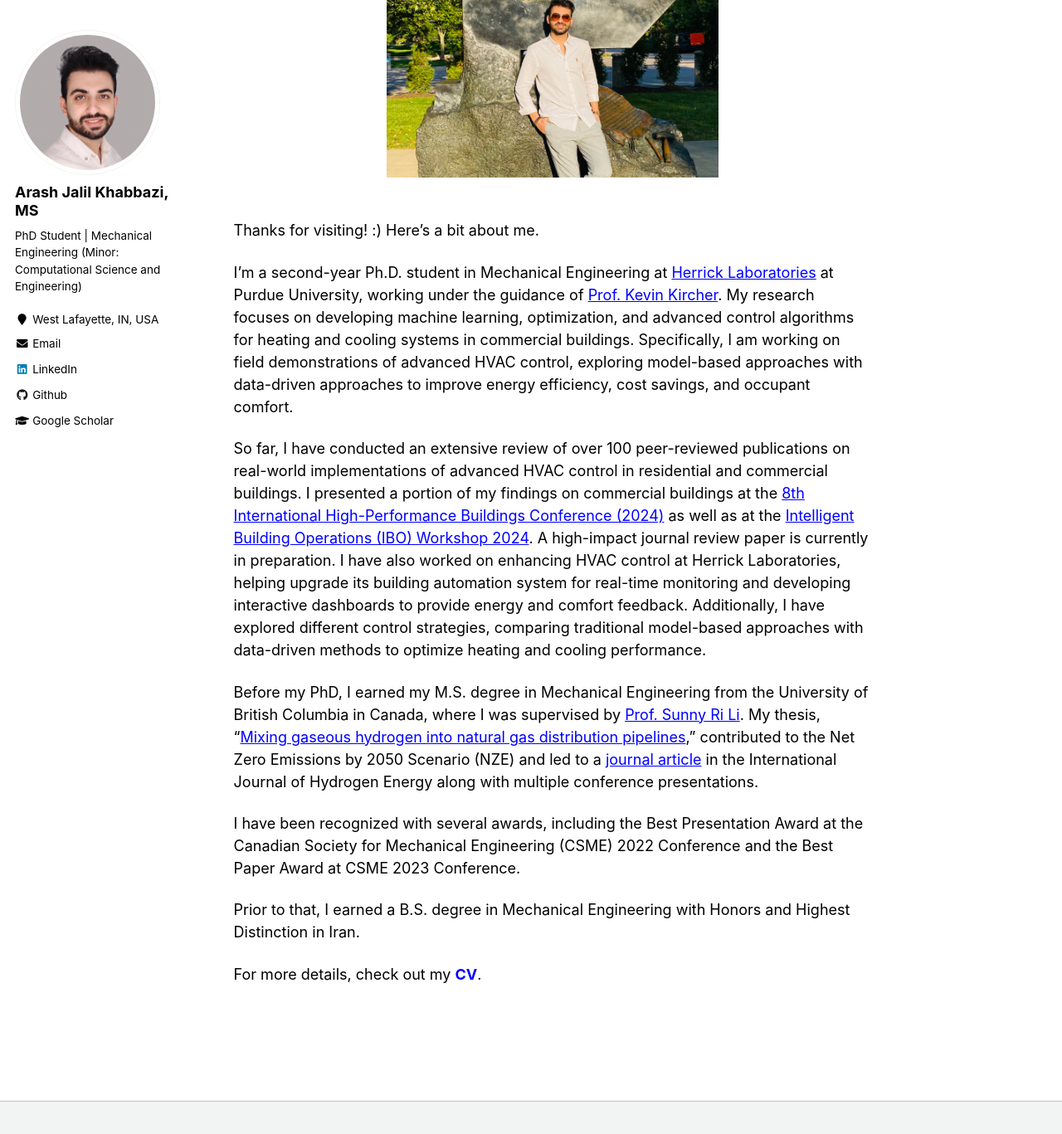
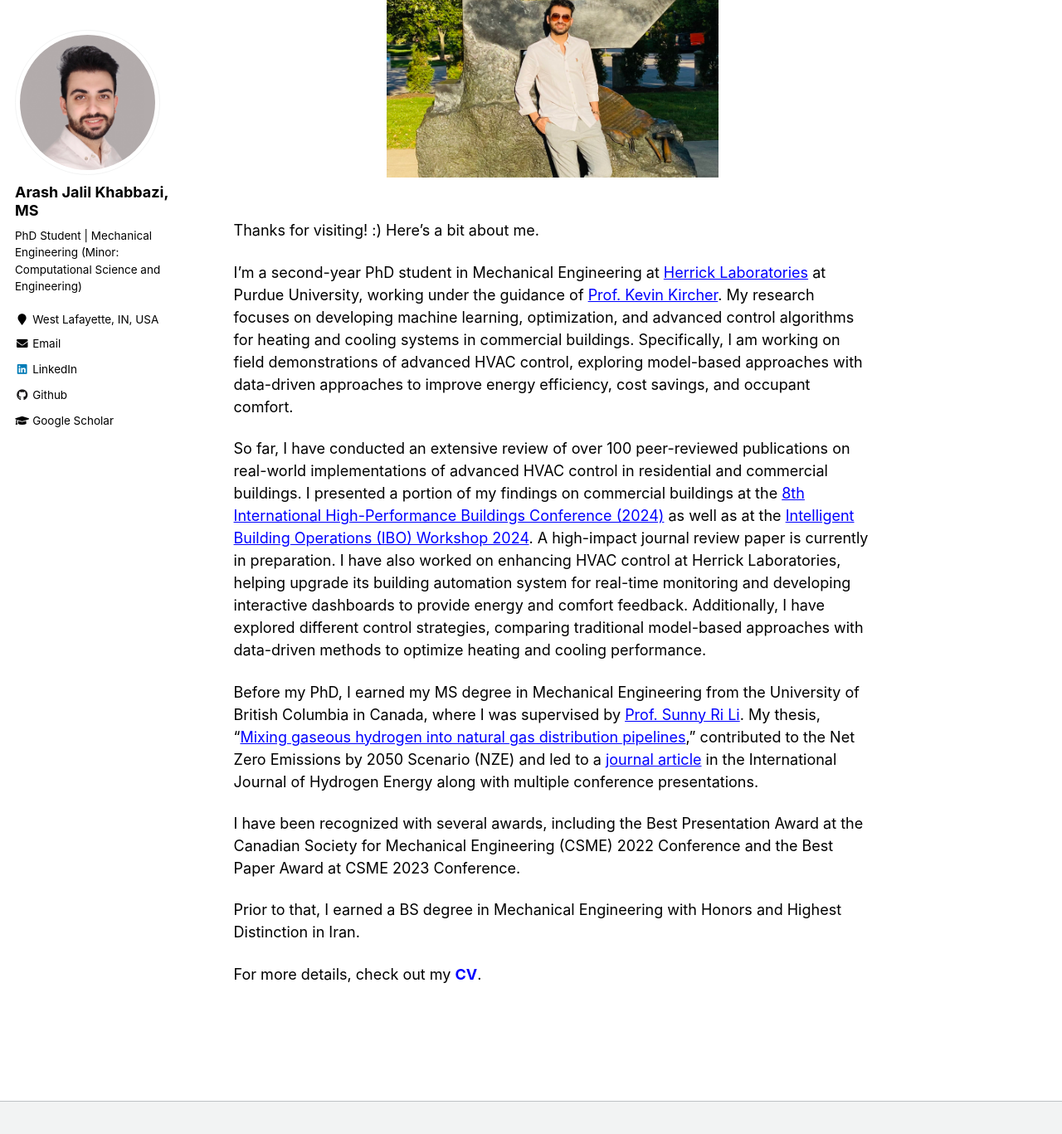
Before and after one commit to arashjkh/arashjkh.github.io, a Jekyll site: the page built from _pages/about.md, in a window 1280 px wide and 1400 px high, scrolled down 304 px. Shown: the top 1367 px of the window at 83% size. Built offline with Jekyll 4.4.1, drawn with Linux system fonts in a browser that asks for light colours.

Commit message:
Update about.md

```diff
--- a/_pages/about.md
+++ b/_pages/about.md
@@ -22,14 +22,14 @@ redirect_from:
 
 Thanks for visiting! :) Here’s a bit about me.
 
-I’m a second-year Ph.D. student in Mechanical Engineering at <a href="https://engineering.purdue.edu/Herrick" target="_blank" style="color: blue; text-decoration: underline;">Herrick Laboratories</a> at Purdue University, working under the guidance of <a href="https://kevinjkircher.com/" target="_blank" style="color: blue; text-decoration: underline;">Prof. Kevin Kircher</a>. My research focuses on developing machine learning, optimization, and advanced control algorithms for heating and cooling systems in commercial buildings. Specifically, I am working on field demonstrations of advanced HVAC control, exploring model-based approaches with data-driven approaches to improve energy efficiency, cost savings, and occupant comfort.
+I’m a second-year PhD student in Mechanical Engineering at <a href="https://engineering.purdue.edu/Herrick" target="_blank" style="color: blue; text-decoration: underline;">Herrick Laboratories</a> at Purdue University, working under the guidance of <a href="https://kevinjkircher.com/" target="_blank" style="color: blue; text-decoration: underline;">Prof. Kevin Kircher</a>. My research focuses on developing machine learning, optimization, and advanced control algorithms for heating and cooling systems in commercial buildings. Specifically, I am working on field demonstrations of advanced HVAC control, exploring model-based approaches with data-driven approaches to improve energy efficiency, cost savings, and occupant comfort.
 
 So far, I have conducted an extensive review of over 100 peer-reviewed publications on real-world implementations of advanced HVAC control in residential and commercial buildings. I presented a portion of my findings on commercial buildings at the <a href="https://docs.lib.purdue.edu/ihpbc/473/" target="_blank" style="color: blue; text-decoration: underline;">8th International High-Performance Buildings Conference (2024)</a> as well as at the <a href="https://www.youtube.com/watch?v=NJ3izRJVNK0&list=PLcZDMdEnS08kcgUMfKHNHn507XDJG0LGC" target="_blank" style="color: blue; text-decoration: underline;">Intelligent Building Operations (IBO) Workshop 2024</a>. A high-impact journal review paper is currently in preparation. I have also worked on enhancing HVAC control at Herrick Laboratories, helping upgrade its building automation system for real-time monitoring and developing interactive dashboards to provide energy and comfort feedback. Additionally, I have explored different control strategies, comparing traditional model-based approaches with data-driven methods to optimize heating and cooling performance.
 
-Before my PhD, I earned my M.S. degree in Mechanical Engineering from the University of British Columbia in Canada, where I was supervised by <a href="https://scholar.google.com/citations?user=mgUDmT8AAAAJ&hl=en" target="_blank" style="color: blue; text-decoration: underline;">Prof. Sunny Ri Li</a>. My thesis, "<a href="https://open.library.ubc.ca/soa/cIRcle/collections/ubctheses/24/items/1.0437514" target="_blank" style="color: blue; text-decoration: underline;">Mixing gaseous hydrogen into natural gas distribution pipelines</a>," contributed to the Net Zero Emissions by 2050 Scenario (NZE) and led to a <a href="https://doi.org/10.1016/j.ijhydene.2023.11.038" target="_blank" style="color: blue; text-decoration: underline;">journal article</a> in the International Journal of Hydrogen Energy along with multiple conference presentations.
+Before my PhD, I earned my MS degree in Mechanical Engineering from the University of British Columbia in Canada, where I was supervised by <a href="https://scholar.google.com/citations?user=mgUDmT8AAAAJ&hl=en" target="_blank" style="color: blue; text-decoration: underline;">Prof. Sunny Ri Li</a>. My thesis, "<a href="https://open.library.ubc.ca/soa/cIRcle/collections/ubctheses/24/items/1.0437514" target="_blank" style="color: blue; text-decoration: underline;">Mixing gaseous hydrogen into natural gas distribution pipelines</a>," contributed to the Net Zero Emissions by 2050 Scenario (NZE) and led to a <a href="https://doi.org/10.1016/j.ijhydene.2023.11.038" target="_blank" style="color: blue; text-decoration: underline;">journal article</a> in the International Journal of Hydrogen Energy along with multiple conference presentations.
 
 I have been recognized with several awards, including the Best Presentation Award at the Canadian Society for Mechanical Engineering (CSME) 2022 Conference and the Best Paper Award at CSME 2023 Conference.
 
-Prior to that, I earned a B.S. degree in Mechanical Engineering with Honors and Highest Distinction in Iran.
+Prior to that, I earned a BS degree in Mechanical Engineering with Honors and Highest Distinction in Iran.
 
 For more details, check out my <b><a href="https://arashjkh.github.io/files/CV_Arash_Jalil_Khabbazi.pdf" target="_blank" style="color: blue; text-decoration:none;">CV</a></b>.
```
